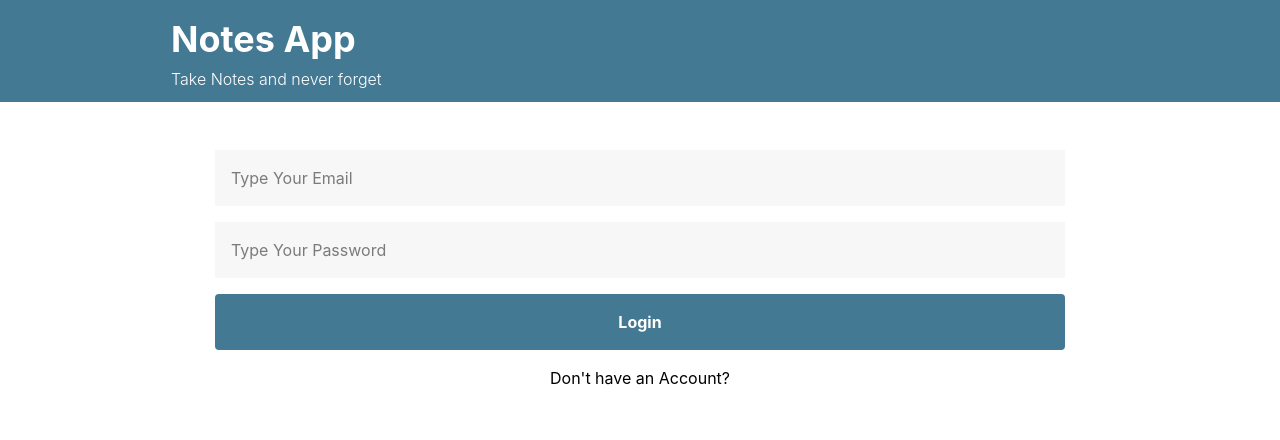
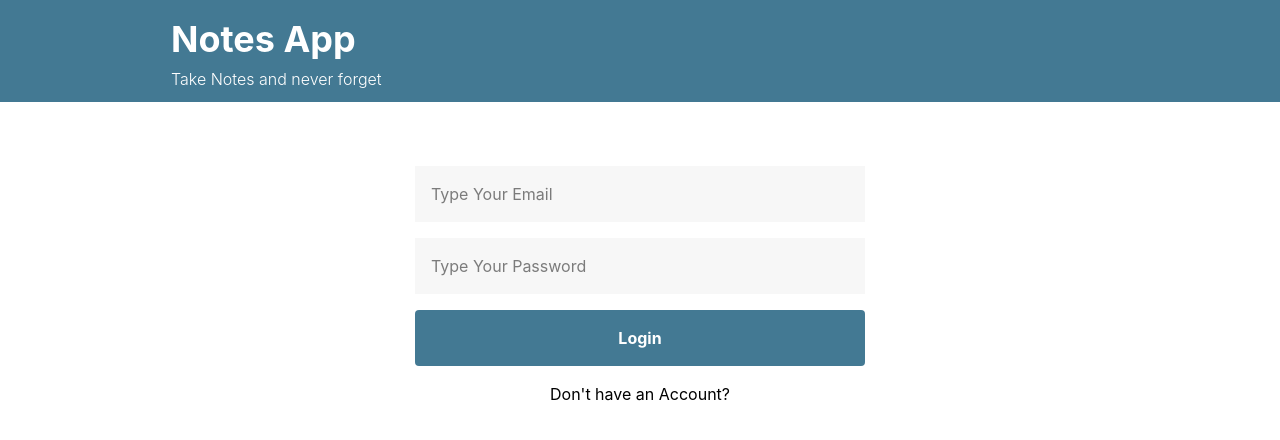
Before and after one commit to hamadshigri/Notes-Frontend, a React (Vite) app: page /login in a window 1280 px wide. Shown: the top 440 px of the page. Built offline with nearby package versions, Linux system fonts and the light colour scheme; no server answers.

Commit message:
reduced login and register form width

```diff
--- a/src/pages/Login.jsx
+++ b/src/pages/Login.jsx
@@ -31,7 +31,7 @@ const Login = () => {
     return (
         <>
             <div className="flex justify-center pt-8">
-                <form onSubmit={handleSubmit} className="flex flex-col gap-4 w-[850px] pt-4">
+                <form onSubmit={handleSubmit} className="flex flex-col gap-4 w-[450px] pt-8">
                     <input type="email" ref={emailRef} placeholder="Type Your Email" className="bg-[#F7F7F7] p-4" required />
                     <input type="password" ref={passRef} placeholder="Type Your Password" className="bg-[#F7F7F7] p-4" required />
                     <button type="submit" className='bg-[#437993] p-4 text-white font-bold rounded w-full hover:opacity-[0.9] cursor-pointer' >Login</button>
--- a/src/pages/Register.jsx
+++ b/src/pages/Register.jsx
@@ -33,7 +33,7 @@ const Register = () => {
 
   return (
     <div className="flex justify-center pt-8">
-      <form onSubmit={handleSubmit} className="flex flex-col gap-4 w-[850px] pt-4">
+      <form onSubmit={handleSubmit} className="flex flex-col gap-4 w-[450px] pt-4">
         <input type="text" ref={nameRef} placeholder="Type Your Name" className="bg-[#F7F7F7] p-4" required />
         <input type="email" ref={emailRef} placeholder="Type Your Email" className="bg-[#F7F7F7] p-4" required />
         <input type="password" ref={passRef} placeholder="Type Your Password" className="bg-[#F7F7F7] p-4" required/>
```
